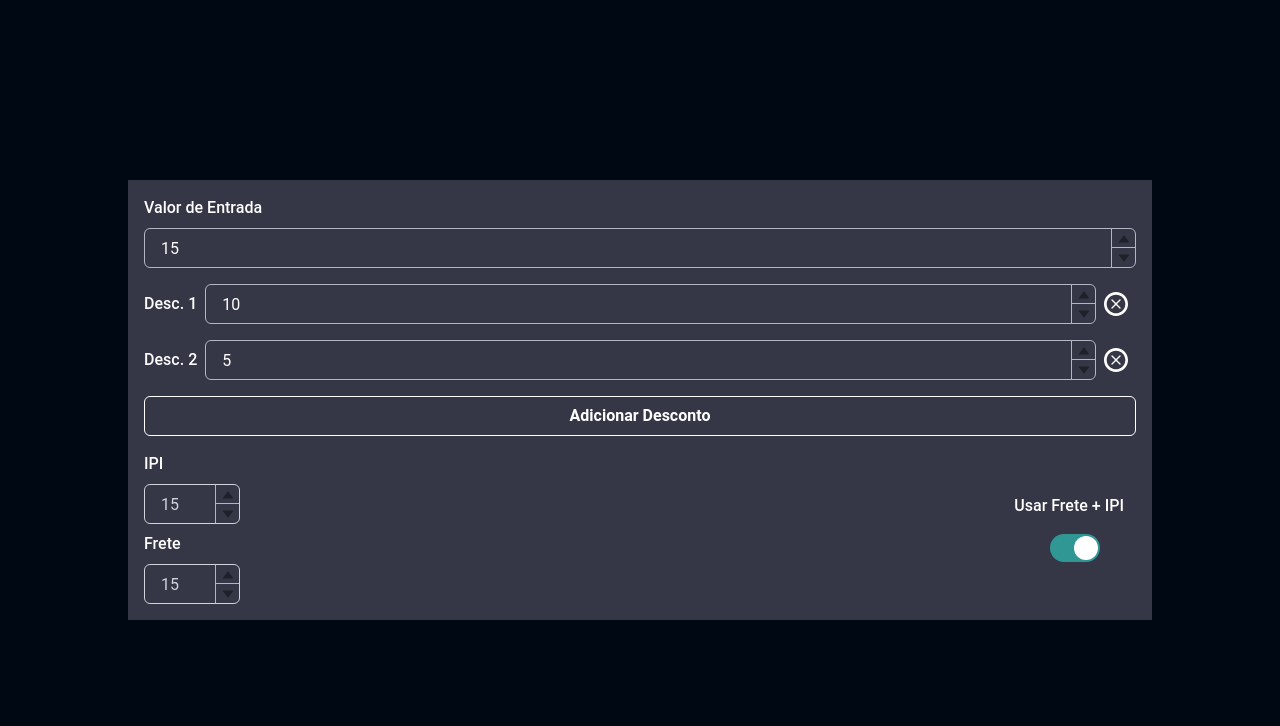
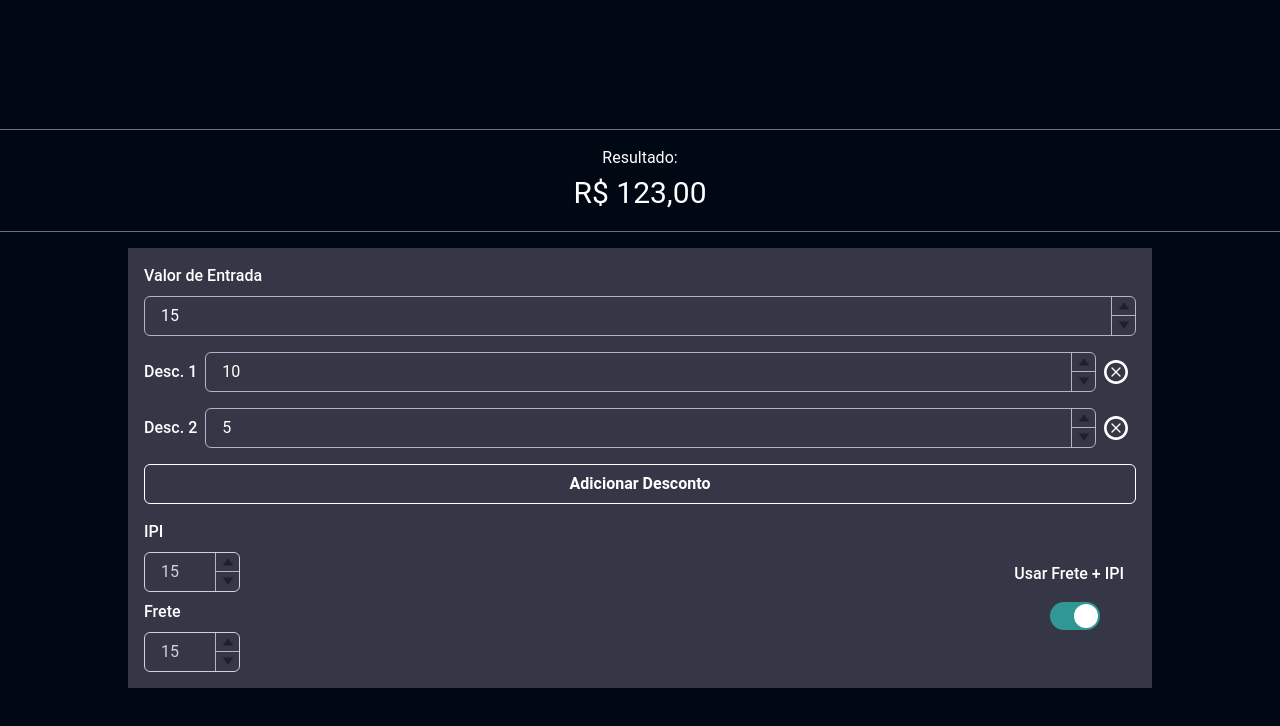
Before and after one commit to luanrem/furniture_discount, a Next.js app: page / in a window 1280 px wide. Shown: the top 726 px of the page. Built offline with nearby package versions, Linux system fonts and the light colour scheme.

Commit message:
Add result feature

```diff
--- a/src/pages/index.tsx
+++ b/src/pages/index.tsx
@@ -2,6 +2,7 @@ import type { NextPage } from "next";
 import {
   Box,
   Button,
+  Divider,
   Flex,
   FormControl,
   FormLabel,
@@ -12,6 +13,7 @@ import {
   NumberInputStepper,
   Stack,
   Switch,
+  Text,
 } from "@chakra-ui/react";
 
 import Discount from "../components/Discount";
@@ -88,13 +90,30 @@ const Home: NextPage = () => {
 
   const increaseStepper = () => {};
   return (
-    <Flex flexDir="column" w="100vw" h="100vh" align="center" justify="center">
+    <>
+      <Flex
+        flexDir="column"
+        w="100vw"
+        h="100vh"
+        align="center"
+        justifyContent="center"
+      >
+        <Divider margin="1rem" />
+        <Text color="white">Resultado: </Text>
+        <Text fontSize="3xl" color="white">
+          R$ 123,00
+        </Text>
+        <Divider margin="1rem" />
         <Box bg="gray.700" w="80%" p={4} color="white">
           <Flex as="form" flexDir="column">
             <Stack spacing="4">
               <FormControl>
                 <FormLabel htmlFor="initialMoney">Valor de Entrada</FormLabel>
-              <NumberInput defaultValue={15} max={30} clampValueOnBlur={false}>
+                <NumberInput
+                  defaultValue={15}
+                  max={30}
+                  clampValueOnBlur={false}
+                >
                   <NumberInputField />
                   <NumberInputStepper>
                     <NumberIncrementStepper />
@@ -177,6 +196,7 @@ const Home: NextPage = () => {
           </Flex>
         </Box>
       </Flex>
+    </>
   );
 };
 
```
Lines whose indentation alone changed are shown as unchanged.
